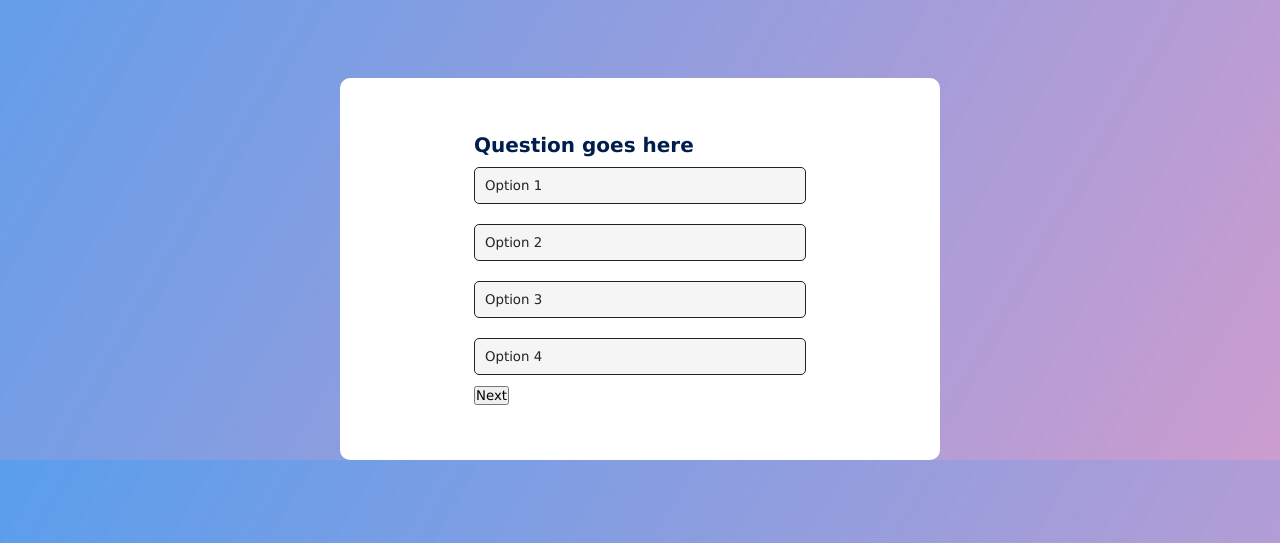
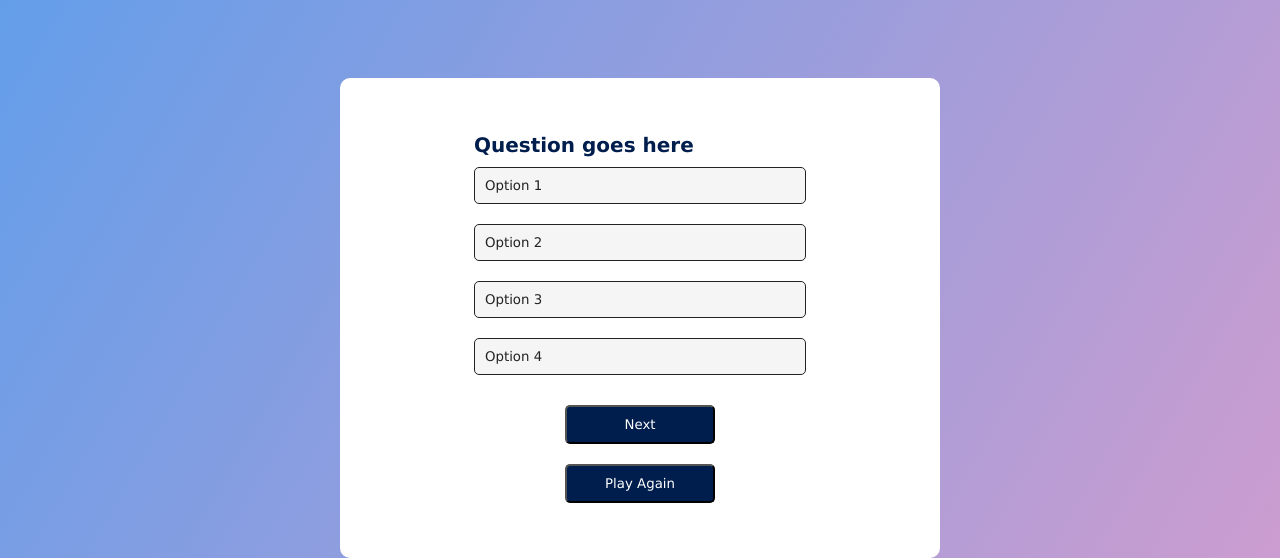
Before and after one commit to vijaylaxmipb/QuizWhiz, a plain HTML site: page index.html in a window 1280 px wide. Shown: the part 257-815 px from the top of the page. Drawn offline with Linux system fonts and the light colour scheme.

Commit message:
Add question,answers to js file

```diff
--- a/assets/css/style.css
+++ b/assets/css/style.css
@@ -61,3 +61,34 @@
     background: grey;
     color:lightblue;
 }
+#next-btn{
+    background: #001e4d;
+    color: #ffff;
+    font-weight: 500;
+    width: 150px;
+    border: 1;
+    border-radius: 5px;
+    margin: 20px auto 0;
+    cursor: pointer;
+    text-align: center;
+    padding: 10px 0;
+    display: block;
+    justify-content: space-evenly;
+    list-style-type:none;
+}
+
+#playAgain-btn{
+    background: #001e4d;
+    color: #ffff;
+    font-weight: 500;
+    width: 150px;
+    border: 1;
+    border-radius: 5px;
+    margin: 20px auto 0;
+    cursor: pointer;
+    text-align: center;
+    padding: 10px 0;
+    display: block;
+    justify-content: space-evenly;
+    list-style-type:none;
+}
--- a/assets/js/script.js
+++ b/assets/js/script.js
@@ -0,0 +1,100 @@
+const questions = [
+    {
+        question: "Which planet has 145 moons?",
+        answers:[
+            { text: "Saturn", correct: true},
+            { text: "Mars", correct: false},
+            { text: "Mercury", correct: false},
+            { text: "Jupiter", correct: false},
+        ]
+    },
+    {
+        question: "In which country was the game of chess invented?",
+        answers:[
+            { text: "India", correct: true},
+            { text: "China", correct: false},
+            { text: "Greece", correct: false},
+            { text: "Japan", correct: false},
+        ]
+
+    },
+    {
+
+        question: "What was the first fruit to be eaten on the Moon?",
+        answers:[
+            { text: "Grapes", correct: false},
+            { text: "A peach", correct: true},
+            { text: "A starfruit", correct: false},
+            { text: "Apple", correct: false},
+        ]
+    },
+    {
+        question: "Which continent is home to the snow leopard?",
+        answers:[
+            { text: "North America", correct: false},
+            { text: "Asia", correct: true},
+            { text: "South America", correct: false},
+            { text: "Africa", correct: false},
+        ]
+    },
+    {
+        question: "What word appears on cold taps in Italy?",
+        answers:[
+            { text: "Freddo", correct: true},
+            { text: "Froggie", correct: false},
+            { text: "Bruno", correct: false},
+            { text: "Carlo", correct: false},
+        ]
+    },
+    {
+        question: "Which country did Transylvania belong to from 11th century until 1918?",
+        answers:[
+            { text: "Germany", correct: false},
+            { text: "Romania", correct: false},
+            { text: "Britain", correct: false},
+            { text: "Hungary", correct: true},
+        ]
+
+    },
+    {
+        question: "WHICH of these is NOT a recognised name for a young beaver?",
+        answers:[
+            { text: "Mouse", correct: true},
+            { text: "Kit", correct: false},
+            { text: "Pup", correct: false},
+            { text: "Kitten", correct: false},
+        ]
+
+    }
+];
+
+const questionElement = document.getElementById("question");
+const answerButton = document.getElementById("answer-buttons");
+const nextButton = document.getElementById("next-btn");
+
+let currentQuestionIndex = 0;
+let score = 0;
+
+function startQuiz(){
+    currentQuestionIndex = 0;
+    score = 0;
+    nextButton.innerHTML = "Next";
+    showQuestion();
+}
+
+function showQuestion(){
+    let currentQuestion = questions[currentQuestionIndex];
+    let questionNo = currentQuestionsIndex + 1;
+    questionElement.innerHTML = questionNo + ". " + currentQuestion.
+    question;
+
+    currentQuestion.answers.forEach(answer => {
+        const button = document.createElement("button");
+        button.innerHTML = answer.text;
+        button.classList.add("btn");
+        answerButton.appendChild(button);
+    });
+
+}
+
+startQuiz();
--- a/index.html
+++ b/index.html
@@ -27,11 +27,11 @@
                 <button class="btn">Option 4</button>
             </div>
             <button id="next-btn">Next</button>
-
+            <button id="playAgain-btn">Play Again</button>
 
         </div>
-
     </div>
-
+    <!--javaScript source file-->
+    <script src="assets/js/script.js"></script>
 </body>
 </html>
```
